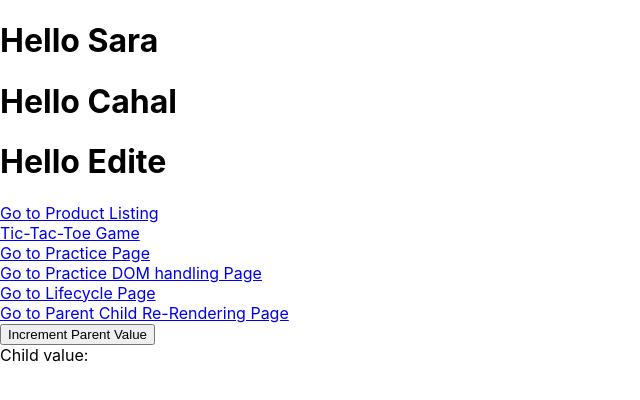
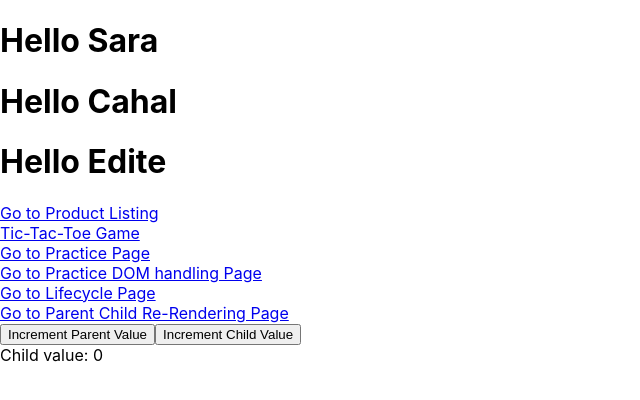
Before and after one commit to aditya-1117-dev/Training, a React (Create React App) app in the folder Practice/React/my-app/: page /parent-child-re-rendering in a window 1280 px wide. Shown: the top 400 px of the page, without its empty margins (0-640 px from the left). Built offline with nearby package versions, Linux system fonts and the light colour scheme.

Commit message:
Add practice code useEffect

```diff
--- a/Practice/React/my-app/src/components/parent-child-re-rendering.jsx
+++ b/Practice/React/my-app/src/components/parent-child-re-rendering.jsx
@@ -1,19 +1,32 @@
-import React, {Component, useState} from 'react';
+import React, {Component, useEffect, useState} from 'react';
 
-class Child extends Component{
-    // console.log('Child component rendered');
-    constructor() {
-        super();
-        console.log("Child Called");
-    }
-    render() {
-        return <div>Child value:</div>;
-    }
+function Child({childValue}){
+    console.log('Child component rendered');
+    // constructor() {
+    //     super();
+    //     console.log("Child Called");
+    // }
+    // render() {
+        return <div>Child value: {childValue}</div>;
+    // }
 }
 
 export default function Parent() {
     const [parentValue, setParentValue] = useState(0);
-    // const [childValue, setChildValue] = useState(0);
+    const [childValue, setChildValue] = useState(0);
+
+    useEffect(() => {
+        // console.log("Components Mounted");
+        return () => {
+            console.log("Components Unmounted")
+        }
+    }, []);
+
+
+    useEffect(() => {
+        console.log("Components Updated");
+    }, [parentValue, childValue]);
+
 
     console.log("Parent Re-rendered")
     return (
@@ -21,10 +34,10 @@ export default function Parent() {
             <button onClick={() => setParentValue(parentValue + 1)}>
                 Increment Parent Value
             </button>
-            {/*<button onClick={() => setChildValue(childValue + 1)}>*/}
-            {/*    Increment Child Value*/}
-            {/*</button>*/}
-            <Child />
+            <button onClick={() => setChildValue(childValue + 1)}>
+                Increment Child Value
+            </button>
+            <Child childValue={childValue}/>
         </div>
     );
 }
```
